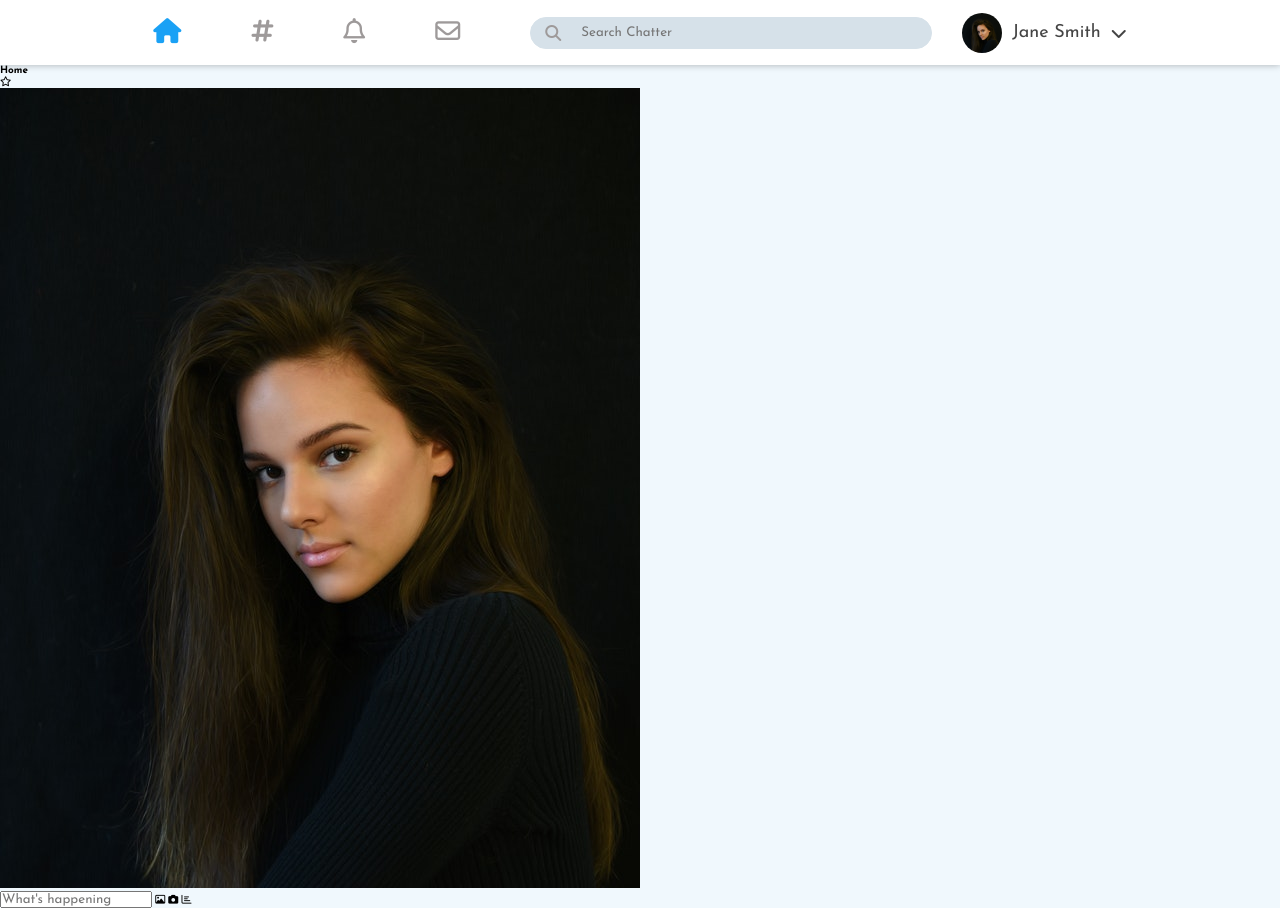
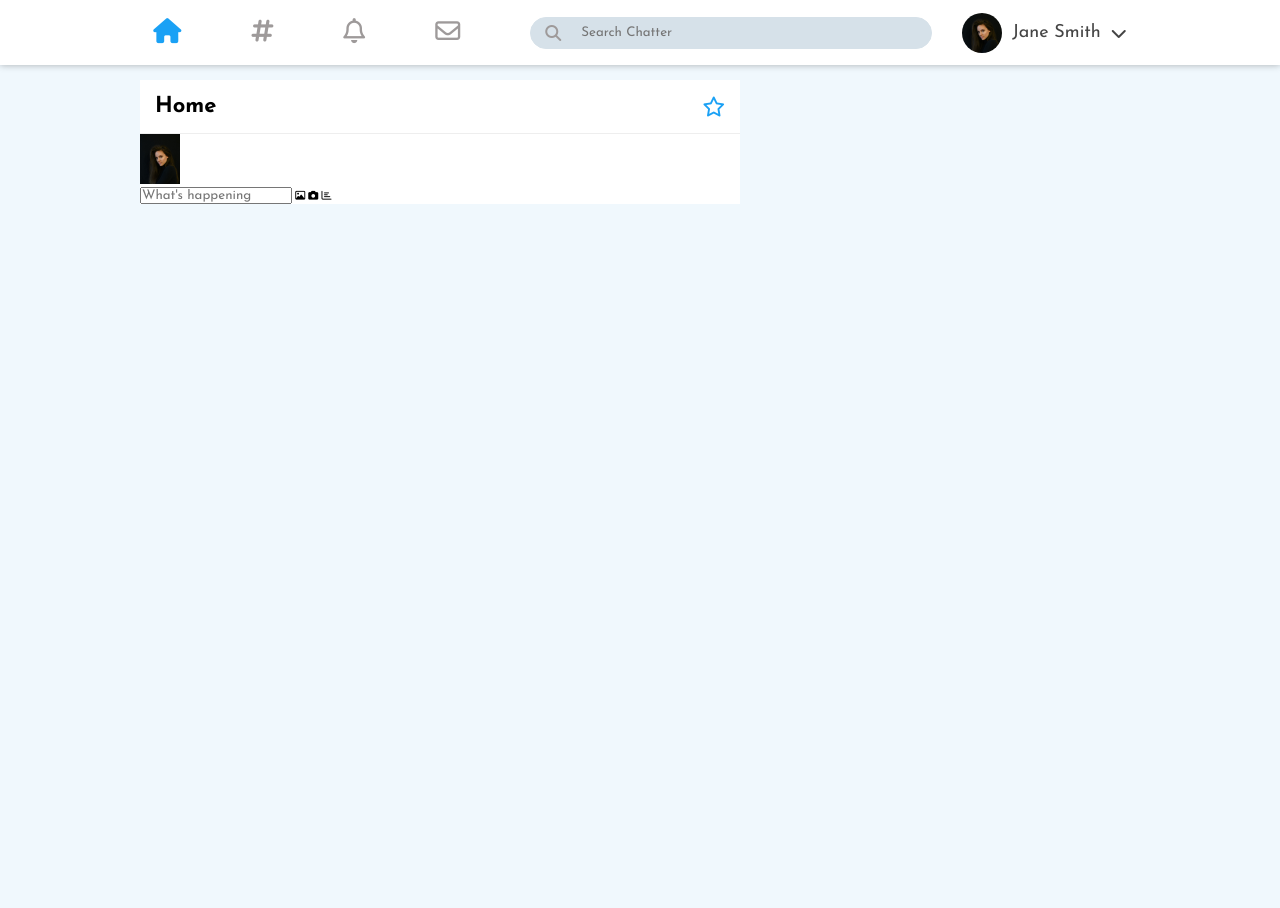
Before and after one commit to duncantalbot/ProjectChat, a plain HTML site: page index.html in a window 1280 px wide. After the commit the page ends 800 px from the top, so only its background shows below. Drawn offline with Linux system fonts and the light colour scheme.

Commit message:
Header Top Styles

```diff
--- a/index.html
+++ b/index.html
@@ -130,19 +130,21 @@
         </nav>
         <!-- end of feeds nav -->
         <!-- feeds content -->
-        <div class="feeds-header" style="padding-top: 6.5rem">
+        <div class="feeds-content">
+            <div class="feeds-header">
                 <div class="header-top">
                     <h4>Home</h4>
                     <i class="far fa-star"></i>
                 </div>
                 <div class="header-post">
                     <div class="header-img-wrapper">
-                    <img src="images/user1.jpg" alt="">
+                        <img src="images/user1.jpg" alt="" width="40">
                     </div>
                     <input type="text" placeholder="What's happening" />
                     <i class="far fa-image"></i>
                     <i class="fas fa-camera"></i>
                     <i class="far fa-chart-bar"></i>
+                </div>
             </div>
         </div>
         <!-- end of feeds content -->
--- a/styles/style.css
+++ b/styles/style.css
@@ -444,7 +444,37 @@ body {
     font-size: 1.6em;
 }
 /* end of feeds nav */
+/* feeds content */
+.feeds-content {
+    display: grid;
+    grid-template-columns: minmax(5rem, 1fr) 60rem 40rem minmax(5rem, 1fr);
+    grid-template-rows: repeat(2, min-content);
+    padding-top: 6.5rem;
+}
 
+.feeds-header {
+    grid-column: 2 /3;
+    grid-row: 1 / 2;
+    background-color: #fff;
+    margin-top: 1.5rem;
+}
 
+.header-top {
+    display: flex;
+    align-items: center;
+    justify-content: space-between;
+    border-bottom: 0.1rem solid #eee;
+    padding: 1.5rem;
+}
+
+.header-top h4 {
+    font-size: 2.2rem;
+}
+
+.header-top i {
+    font-size: 2rem;
+    color: #1aa1f5;
+}
+/* end of feeds content */
 
 /* end of feeds page */
```
Lines whose indentation alone changed are shown as unchanged.
